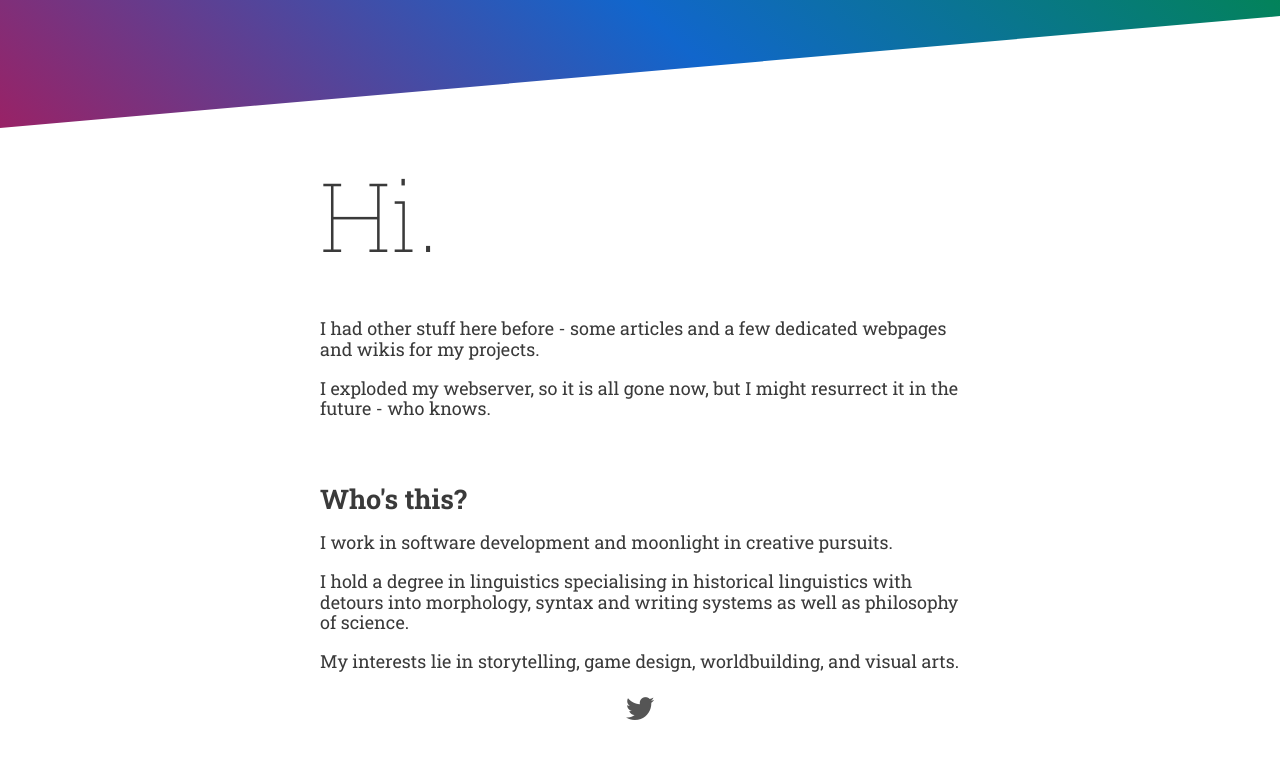
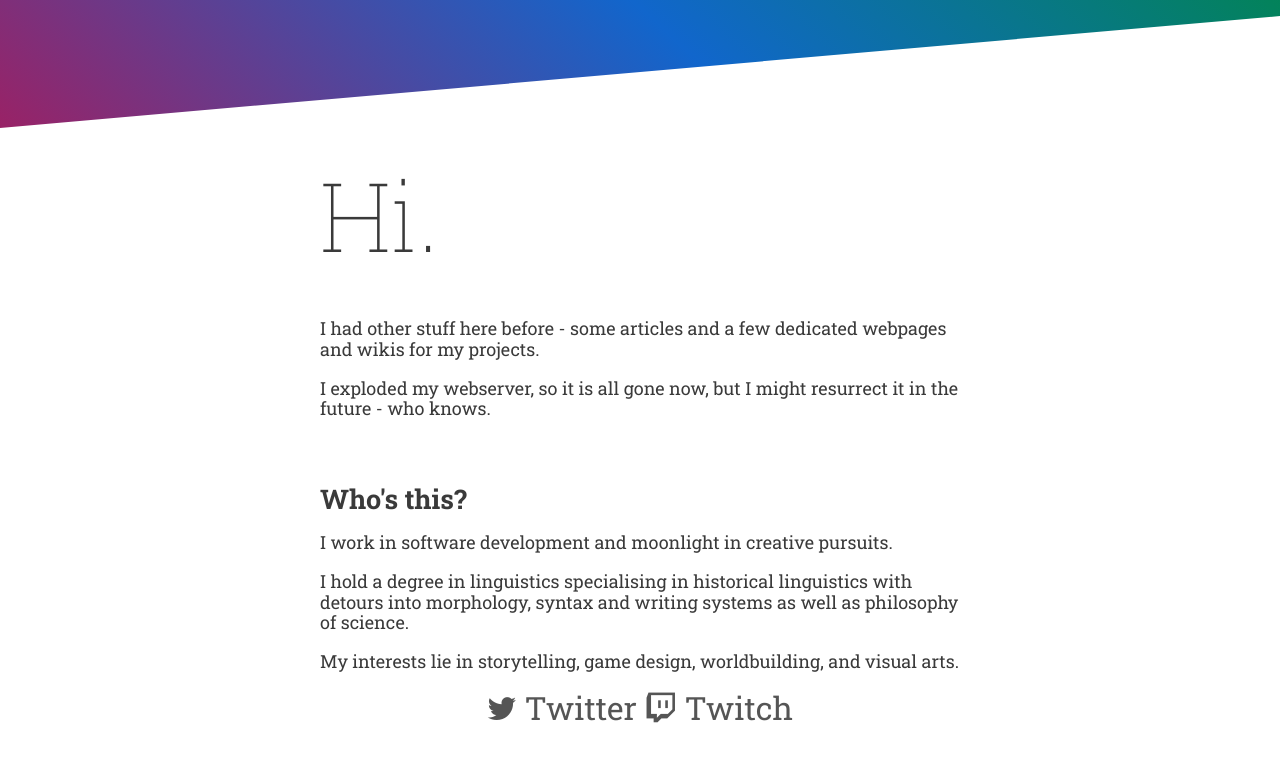
Before and after one commit to atrctr/atrctr.github.io, a plain HTML site: page index.html in a window 1280 px wide. Drawn offline with Linux system fonts and the light colour scheme.

Commit message:
link refresh

```diff
--- a/index.html
+++ b/index.html
@@ -23,7 +23,8 @@
         <p>My interests lie in storytelling, game design, worldbuilding, and visual arts.</p>
 
         <div class="text-centered text-xl">
-            <a href="https://twitter.com/atrctr"><i class="fa fa-twitter"></i></a>
+            <a href="https://twitter.com/atrctr"><i class="fa fa-twitter"></i> Twitter</a>
+            <a href="https://twitch.com/atrctr"><i class="fa fa-twitch"></i> Twitch</a>
         </div>
     </div>
 </body>
--- a/stylesheet.css
+++ b/stylesheet.css
@@ -5,8 +5,8 @@ body { font-family: 'Roboto Slab', Cambria, Cochin, Georgia, Times, 'Times New R
 
 .container {max-width: 40rem; margin:auto auto; padding:2rem;}
 
-a {color:#555}
-a:hover {color: #777}
+a {color:#555;  text-decoration: none; }
+a:hover {color: #777;}
 a,a:hover {transition: all linear 0.25s;}
 h1 {font-size:6rem; font-weight: 100; margin-top:0;}
 h2 {margin-top:4rem;}
```
